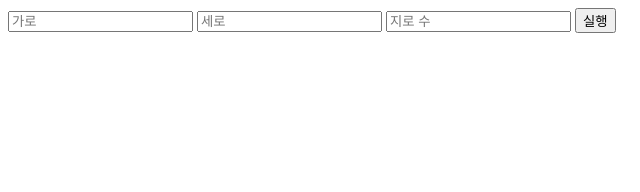
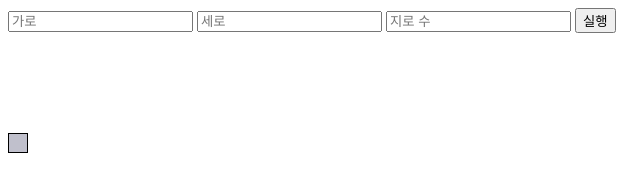
Before and after one commit to grace7937/land-mine, a plain HTML site: page index.html in a window 1280 px wide. Shown: the full height of the page, 0-640 px from the left. Drawn offline with Linux system fonts and the light colour scheme.

Commit message:
Add cover-table css

```diff
--- a/index.css
+++ b/index.css
@@ -8,3 +8,12 @@ td {
 .header {
     margin-bottom: 100px;
 }
+
+#tbody_cover {
+    border: 1px solid black;
+    height: 20px;
+    width: 20px;
+    text-align: center;
+    cursor: pointer;
+    background-color: #c0c0cc
+}
```
